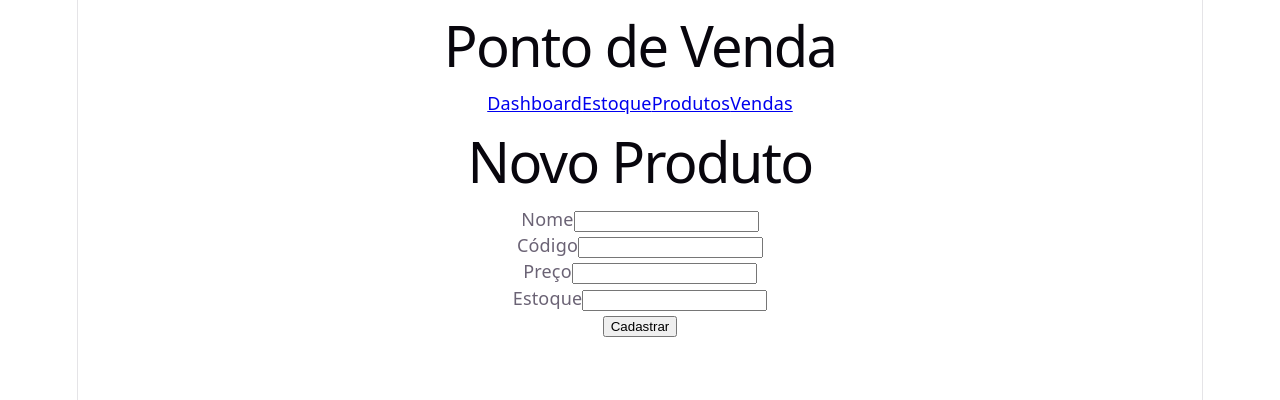
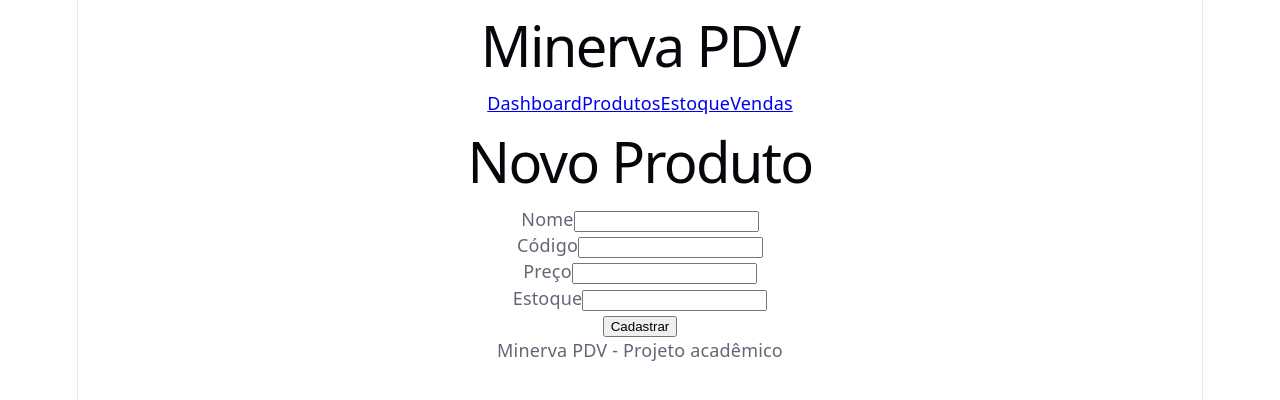
Before and after one commit to LipeProg/ponto-de-venda, a React (Vite) app: page /produtos/novo-produto in a window 1280 px wide. Shown: the top 400 px of the page. Built offline with nearby package versions, Linux system fonts and the light colour scheme.

Commit message:
Luis Felipe - 29/09/2026 - layout definido por componentes

```diff
--- a/src/App.jsx
+++ b/src/App.jsx
@@ -4,23 +4,14 @@ import Estoque from "./pages/Estoque";
 import Produtos from "./pages/Produtos";
 import Vendas from "./pages/Vendas";
 import NovoProduto from "./pages/NovoProduto";
+import Header from "./components/layout/Header";
+import Footer from "./components/layout/Footer";
 
 function App() {
   return (
     <BrowserRouter>
 
-    <header>
-
-      <h1>Ponto de Venda</h1>
-
-      <nav>
-        <Link to="/">Dashboard</Link>
-        <Link to="/estoque">Estoque</Link>
-        <Link to="/produtos">Produtos</Link>
-        <Link to="/vendas">Vendas</Link>
-      </nav>
-
-    </header>
+    <Header />
 
     <main>
 
@@ -35,6 +26,9 @@ function App() {
 
 
     </main>
+
+    <Footer />
+
     </BrowserRouter>
 
   );
--- /dev/null
+++ b/src/components/layout/Footer.jsx
@@ -0,0 +1,9 @@
+function Footer() {
+  return (
+    <footer>
+      <p>Minerva PDV - Projeto acadêmico</p>
+    </footer>
+  );
+}
+
+export default Footer;
--- /dev/null
+++ b/src/components/layout/Header.jsx
@@ -0,0 +1,13 @@
+import Nav from "../shared/Nav";
+
+function Header() {
+  return (
+    <header>
+      <h1>Minerva PDV</h1>
+
+      <Nav />
+    </header>
+  );
+}
+
+export default Header;
--- /dev/null
+++ b/src/components/shared/Nav.jsx
@@ -0,0 +1,14 @@
+import { Link } from "react-router-dom";
+
+function Nav() {
+  return (
+    <nav>
+      <Link to="/">Dashboard</Link>
+      <Link to="/produtos">Produtos</Link>
+      <Link to="/estoque">Estoque</Link>
+      <Link to="/vendas">Vendas</Link>
+    </nav>
+  );
+}
+
+export default Nav;
--- a/src/pages/Produtos.jsx
+++ b/src/pages/Produtos.jsx
@@ -1,6 +1,6 @@
 import { useState } from "react";
 import { carregarProdutos, salvarProdutos } from "../data/produtoStorage";
-import ProdutoItem from "../components/ProdutoItem";
+import ProdutoItem from "../components/shared/ProdutoItem";
 import { Link } from "react-router-dom";
 
 function Produtos() {
```
Also changed, not shown: src/components/shared/ProdutoItem.jsx (renamed from src/components/ProdutoItem.jsx).
